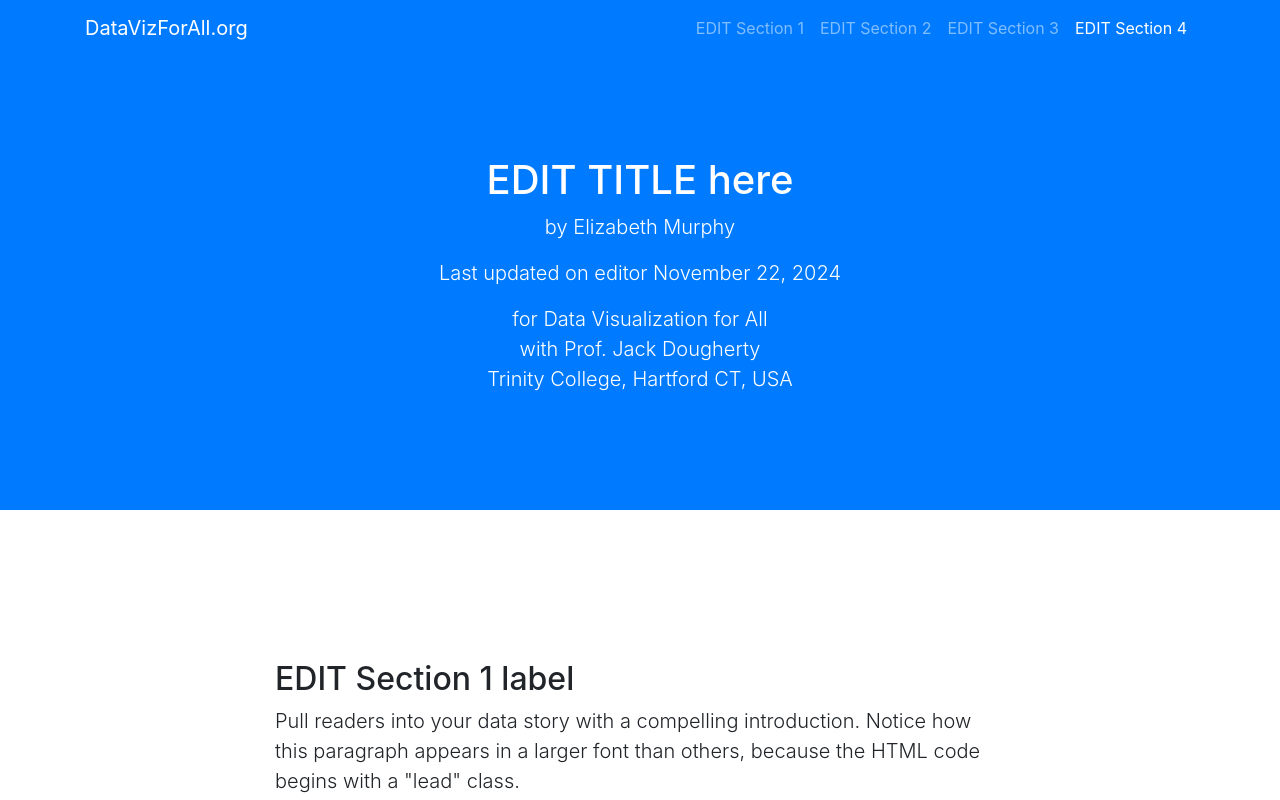
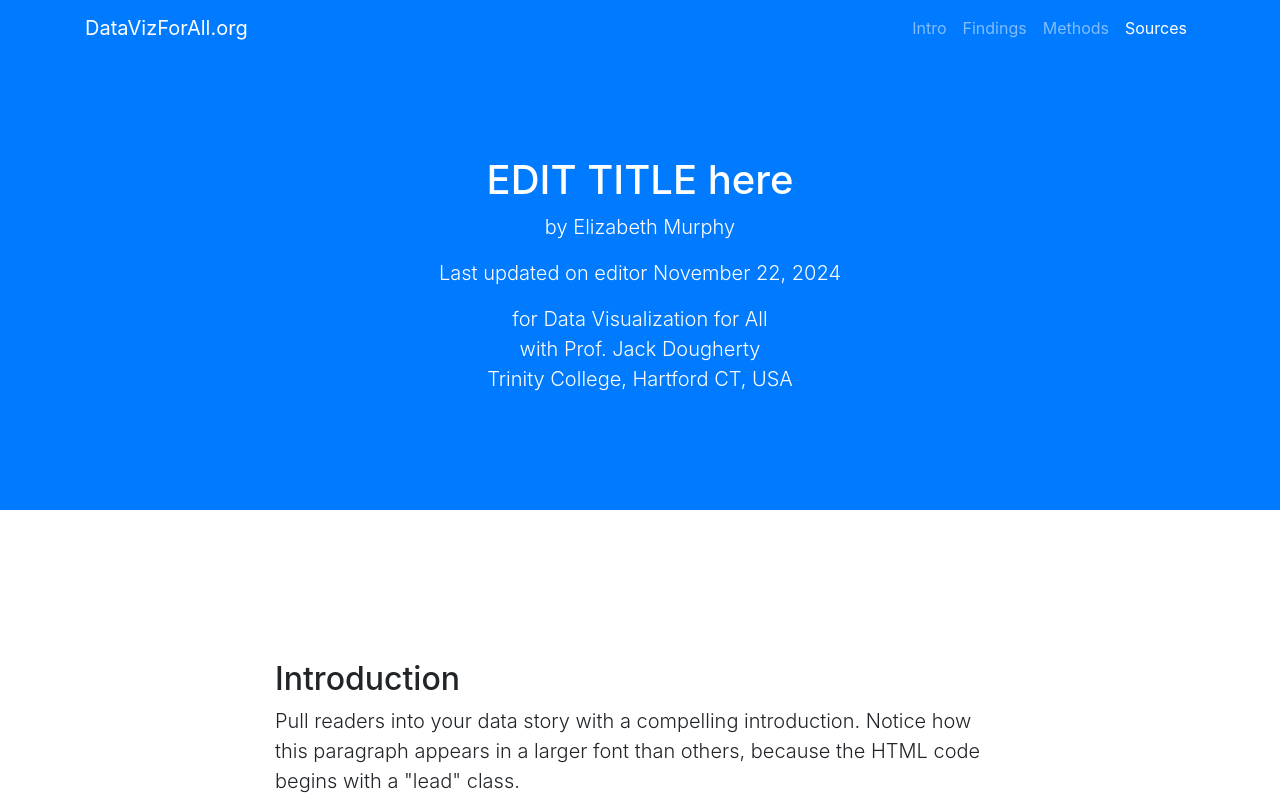
Before and after one commit to emurphy12/Elizabeth-Practice-Quiz, a plain HTML site: page index.html in a window 1280 px wide. Shown: the top 800 px of the page. Drawn offline with nearby package versions, Linux system fonts and the light colour scheme.

Commit message:
Update index.html

```diff
--- a/index.html
+++ b/index.html
@@ -8,7 +8,7 @@
   <meta name="description" content="">
   <meta name="author" content="">
 
-  <title>Data Story</title>
+  <title> How Does Your USA Home Compare? </title>
 
   <!-- jQuery -->
   <script src="https://code.jquery.com/jquery-3.6.1.min.js" integrity="sha256-o88AwQnZB+VDvE9tvIXrMQaPlFFSUTR+nldQm1LuPXQ=" crossorigin="anonymous"></script>
@@ -34,16 +34,16 @@
       <div class="collapse navbar-collapse" id="navbarResponsive">
         <ul class="navbar-nav ml-auto">
           <li class="nav-item">
-            <a class="nav-link js-scroll-trigger" href="#section1">EDIT Section 1</a>
+            <a class="nav-link js-scroll-trigger" href="#section1">Intro</a>
           </li>
           <li class="nav-item">
-            <a class="nav-link js-scroll-trigger" href="#section2">EDIT Section 2</a>
+            <a class="nav-link js-scroll-trigger" href="#section2">Findings</a>
           </li>
           <li class="nav-item">
-            <a class="nav-link js-scroll-trigger" href="#section3">EDIT Section 3</a>
+            <a class="nav-link js-scroll-trigger" href="#section3">Methods</a>
           </li>
           <li class="nav-item">
-            <a class="nav-link js-scroll-trigger" href="#section4">EDIT Section 4</a>
+            <a class="nav-link js-scroll-trigger" href="#section4">Sources</a>
           </li>
         </ul>
       </div>
@@ -66,7 +66,7 @@
       <div class="row">
         <div class="col-lg-8 mx-auto">
 
-          <h2>EDIT Section 1 label</h2>
+          <h2>Introduction</h2>
 
           <p class="lead">Pull readers into your data story with a compelling introduction. Notice how this paragraph appears in a larger font than others, because the HTML code begins with a "lead" class.</p>
 
@@ -94,7 +94,7 @@
       <div class="row">
         <div class="col-lg-8 mx-auto">
 
-          <h2>EDIT Section 2 Label</h2>
+          <h2>Findings</h2>
 
           <p>TELL your story and SHOW your evidence. When describing charts, maps, or tables that appear further below, refer to them "...as shown in Figure 1" or "...as shown in Table 1" and include those figure/table numbers in the titles or captions below.</p>
 
@@ -117,7 +117,7 @@
       <div class="row">
         <div class="col-lg-8 mx-auto">
 
-          <h2>EDIT Section 3 Label</h2>
+          <h2>Methods</h2>
 
           <p>Create a separate section to describe how you obtained your data, key steps in your process, and cautions for interpreting its meaning. Write for an audience of future Trinity College students who may wish to replicate your steps. Write in HTML format and always include links to data sources, like this example from <a href='https://data.ct.gov'>CT Open Data</a>. Also link to your shared Google Sheets when appropriate.</p>
 
@@ -161,7 +161,7 @@
       <div class="row">
         <div class="col-lg-8 mx-auto">
 
-          <h2>EDIT Section 4 Label: Advanced Tips</h2>
+          <h2>Sources</h2>
 
           <p>All of your data visualizations should be interactive. But if you need to insert a static image, you can upload a JPG or PNG to the GitHub repo, and insert it using the HTML image tag ("img") that points to a source image ("src") stored in your repo, as shown below:</p>
 
```
